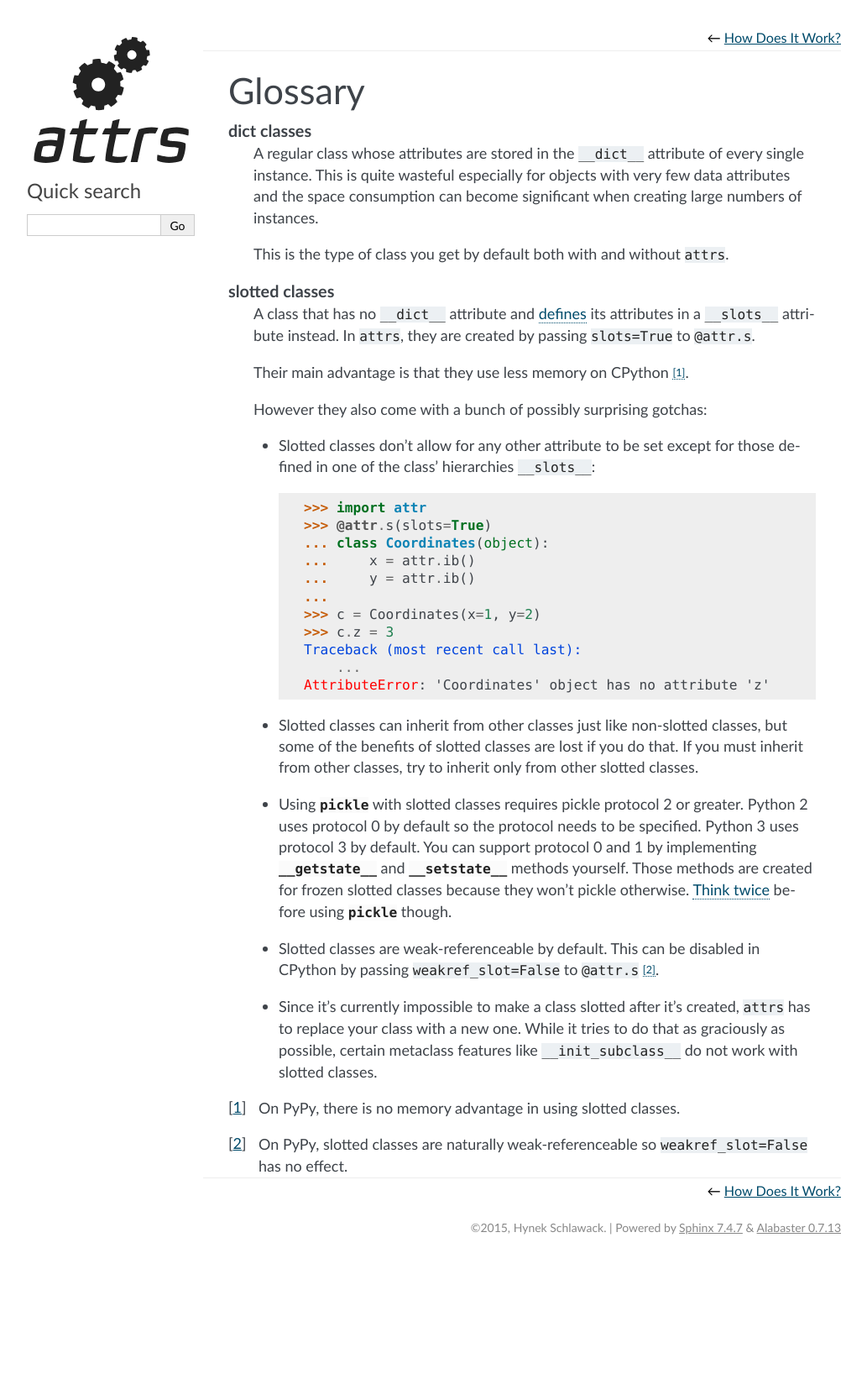
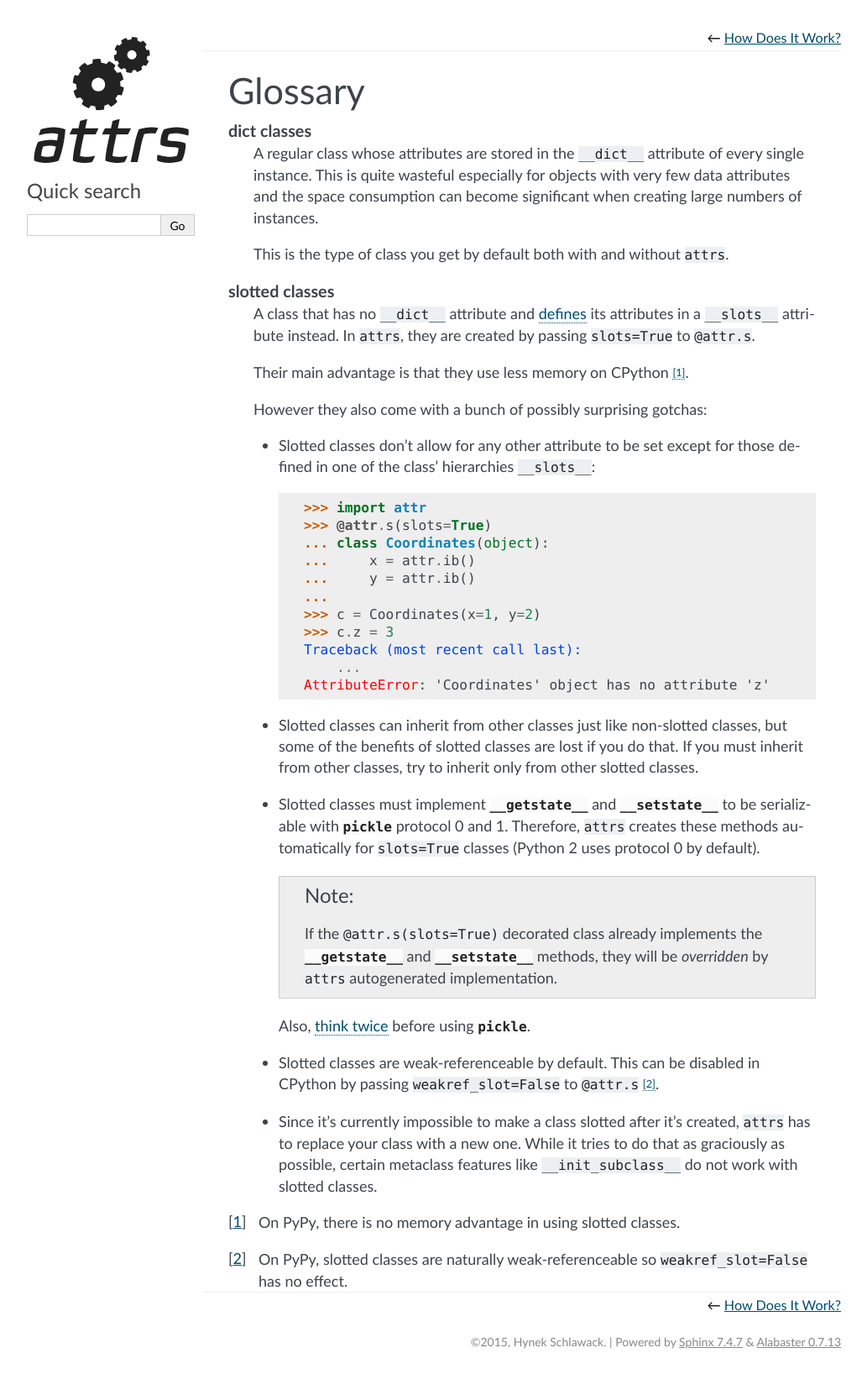
Before and after one commit to python-attrs/attrs, a Sphinx documentation site: the page built from docs/glossary.rst, in a window 1280 px wide. Shown: the whole page at 84% size, without its empty margins (128-1161 px from the left). Built offline with Sphinx 7.4.7, drawn with Linux system fonts in a browser that asks for light colours; before the commit the page ends 1500 px from its top, so only the background shows below that.

Commit message:
Docs: clarify current behaviour/motivation for `slots=True` and autogeneration of __get/setstate__ (#521)
* clarify current behaviour for slots=True and autogeneration of getstate setstate

* fix glossary rst formatting

* Fix grammar docs/glossary.rst

Co-Authored-By: andhus <andhus@kth.se>

```diff
--- a/docs/glossary.rst
+++ b/docs/glossary.rst
@@ -36,12 +36,14 @@ Glossary
       - Slotted classes can inherit from other classes just like non-slotted classes, but some of the benefits of slotted classes are lost if you do that.
         If you must inherit from other classes, try to inherit only from other slotted classes.
 
-      - Using :mod:`pickle` with slotted classes requires pickle protocol 2 or greater.
-        Python 2 uses protocol 0 by default so the protocol needs to be specified.
-        Python 3 uses protocol 3 by default.
-        You can support protocol 0 and 1 by implementing :meth:`__getstate__ <object.__getstate__>` and :meth:`__setstate__ <object.__setstate__>` methods yourself.
-        Those methods are created for frozen slotted classes because they won't pickle otherwise.
-        `Think twice <https://www.youtube.com/watch?v=7KnfGDajDQw>`_ before using :mod:`pickle` though.
+      - Slotted classes must implement :meth:`__getstate__ <object.__getstate__>` and :meth:`__setstate__ <object.__setstate__>` to be serializable with :mod:`pickle` protocol 0 and 1.
+        Therefore, ``attrs`` creates these methods automatically for ``slots=True`` classes (Python 2 uses protocol 0 by default).
+
+        .. note::
+
+            If the ``@attr.s(slots=True)`` decorated class already implements the :meth:`__getstate__ <object.__getstate__>` and :meth:`__setstate__ <object.__setstate__>` methods, they will be *overridden* by ``attrs`` autogenerated implementation.
+
+        Also, `think twice <https://www.youtube.com/watch?v=7KnfGDajDQw>`_ before using :mod:`pickle`.
 
       - Slotted classes are weak-referenceable by default.
         This can be disabled in CPython by passing ``weakref_slot=False`` to ``@attr.s`` [#pypyweakref]_.
```
